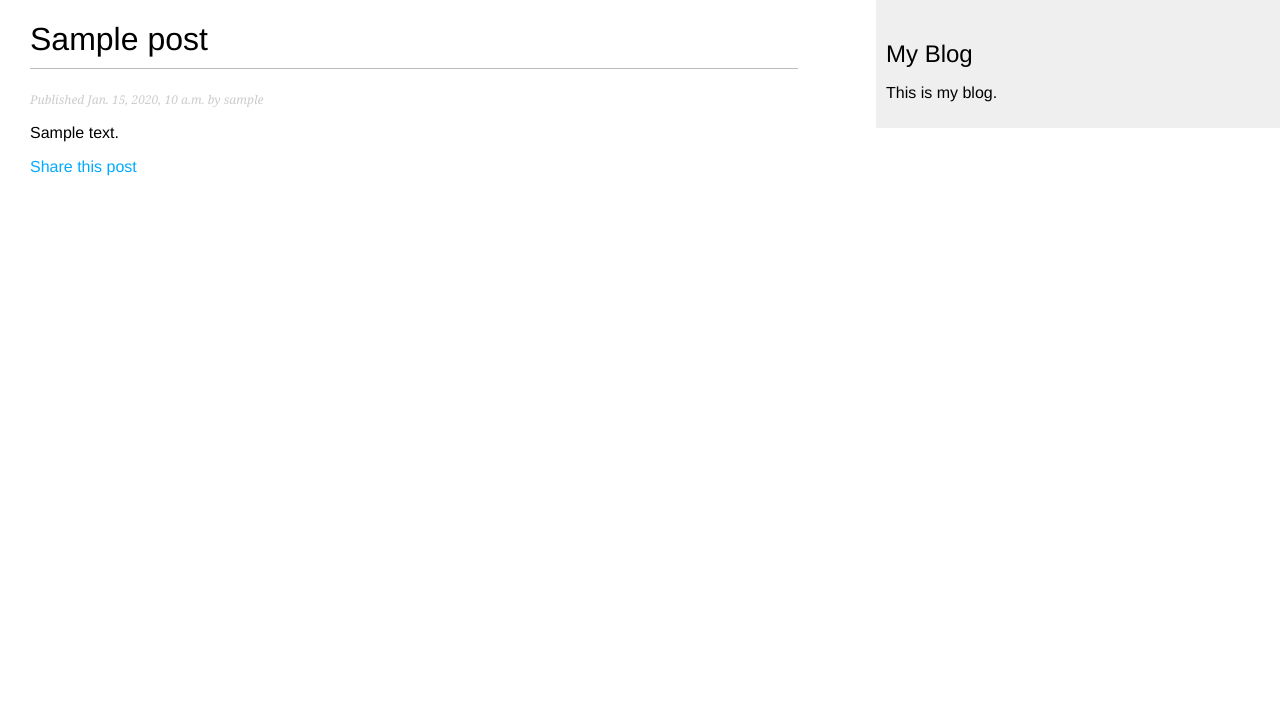
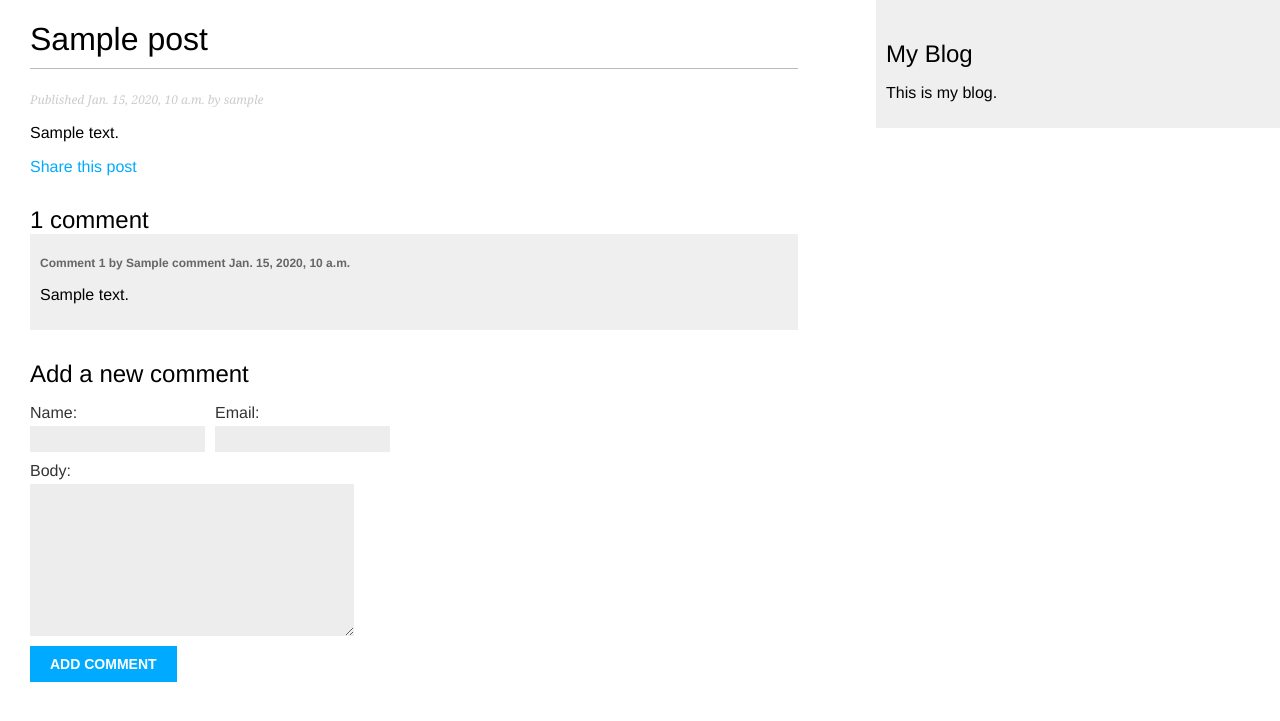
Before and after one commit to YashwanthKothakota9/django-mysite, a Django app: a page that uses blog/templates/blog/post/detail.html in a window 1280 px wide. Shown: the top 721 px of the page. Run offline with Django 5.2, Linux system fonts and the light colour scheme; tables that the repository leaves empty hold one stand-in row (values such as "Sample post").

Commit message:
add comment system

```diff
--- a/blog/forms.py
+++ b/blog/forms.py
@@ -1,4 +1,6 @@
 from django import forms
+
+from .models import Comment
 
 class EmailPostForm(forms.Form):
     name = forms.CharField(max_length=25)
@@ -8,3 +10,8 @@ class EmailPostForm(forms.Form):
         required=False,
         widget=forms.Textarea
     )
+
+class CommentForm(forms.ModelForm):
+    class Meta:
+        model = Comment
+        fields = ['name', 'email', 'body']
--- a/blog/models.py
+++ b/blog/models.py
@@ -53,3 +53,25 @@ class Post(models.Model):
                 self.slug
             ]
         )
+
+class Comment(models.Model):
+    post = models.ForeignKey(
+        Post,
+        on_delete=models.CASCADE,
+        related_name='comments'
+    )
+    name = models.CharField(max_length=80)
+    email = models.EmailField()
+    body = models.TextField()
+    created = models.DateTimeField(auto_now_add=True)
+    updated = models.DateTimeField(auto_now=True)
+    active = models.BooleanField(default=True)
+
+    class Meta:
+        ordering = ['created']
+        indexes = [
+            models.Index(fields=['created']),
+        ]
+
+    def __str__(self):
+        return f'Comment by {self.name} on {self.post}'
--- a/blog/templates/blog/post/detail.html
+++ b/blog/templates/blog/post/detail.html
@@ -11,4 +11,21 @@
             Share this post
         </a>
     </p>
+    {% with comments.count as total_comments %}
+        <h2>
+            {{total_comments}} comment{{total_comments|pluralize}}
+        </h2>
+    {% endwith %}
+    {% for comment in comments %}
+        <div class="comment">
+            <p class="info">
+                Comment {{forloop.counter}} by {{comment.name}}
+                {{comment.created}}
+            </p>
+            {{comment.body|linebreaks}}
+        </div>
+        {% empty %}
+        <p>There are no comments.</p>
+    {% endfor %}
+    {% include "blog/post/includes/comment_form.html" %}
 {% endblock %}
--- /dev/null
+++ b/blog/templates/blog/post/includes/comment_form.html
@@ -0,0 +1,12 @@
+<h2>Add a new comment</h2>
+<form action="{% url 'blog:post_comment' post.id %}" method="post">
+    <div class="left">
+        {{form.name.as_field_group}}
+    </div>
+    <div class="left">
+        {{form.email.as_field_group}}
+    </div>
+    {{form.body.as_field_group}}
+    {%csrf_token%}
+    <p><input type="submit" value="Add comment"></p>
+</form>
--- a/blog/urls.py
+++ b/blog/urls.py
@@ -12,5 +12,8 @@ urlpatterns = [
         views.post_detail,
         name='post_detail'
     ),
-    path('<int:post_id>/share/', views.post_share, name='post_share')
+    path('<int:post_id>/share/', views.post_share, name='post_share'),
+    path(
+        '<int:post_id>/comment/', views.post_comment, name='post_comment'
+    )
 ]
--- a/blog/views.py
+++ b/blog/views.py
@@ -6,9 +6,34 @@ from django.http import Http404
 
 from django.views.generic import ListView
 
-from .forms import EmailPostForm
+from .forms import EmailPostForm, CommentForm
 
 from django.core.mail import send_mail
+from django.views.decorators.http import require_POST
+
+@require_POST
+def post_comment(request, post_id):
+    post = get_object_or_404(
+        Post,
+        id = post_id,
+        status = Post.Status.PUBLISHED
+    )
+    comment = None
+    form = CommentForm(data=request.POST)
+    if form.is_valid():
+        comment = form.save(commit=False)
+        comment.post = post
+        comment.save()
+    return render(
+        request,
+        'blog/post/comment.html',
+        {
+            'post':post,
+            'form':form,
+            'comment':comment
+        }
+    )
+
 
 def post_share(request, post_id):
     #  Retrieve post by id
@@ -95,8 +120,16 @@ def post_detail(request, year, month, day, post):
         publish__month=month,
         publish__day=day
     )
+    # List of active comments
+    comments = post.comments.filter(active=True)
+    # form for users to comment
+    form = CommentForm()
     return render(
         request,
         'blog/post/detail.html',
-        {'post': post}
+        {
+            'post': post,
+            'comments': comments,
+            'form': form
+        }
     )
```
Also changed, not shown: blog/admin.py (+8 -1 lines), blog/templates/blog/post/comment.html (added, +10 -0 lines), blog/migrations/0003_comment.py (added).
